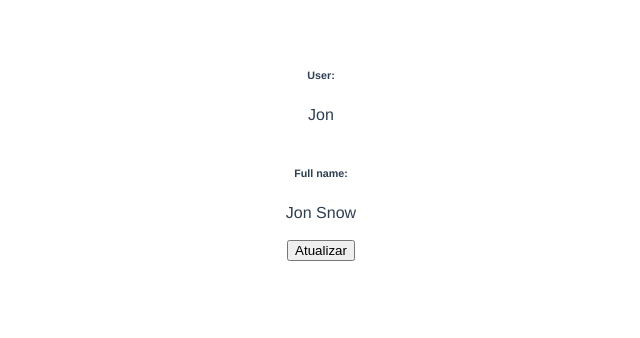
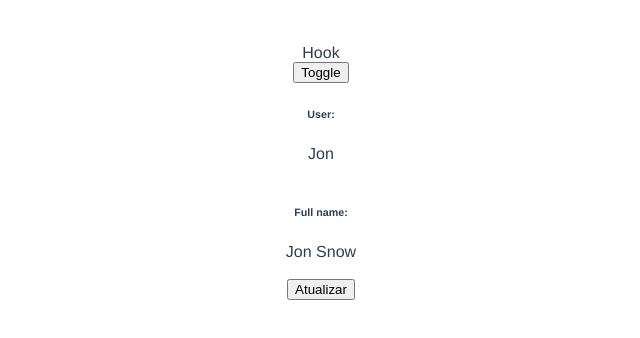
Before and after one commit to riicard0/vuejs, a Vue app in the folder Curso (Tiago Matos - YouTube)/app/: page / in a window 1280 px wide. Shown: the top 338 px of the page, without its empty margins (319-959 px from the left). Built offline with nearby package versions, Linux system fonts and the light colour scheme.

Commit message:
:up: Composition API: LifeCycle Hooks

```diff
--- a/Curso (Tiago Matos - YouTube)/app/src/App.vue
+++ b/Curso (Tiago Matos - YouTube)/app/src/App.vue
@@ -1,7 +1,12 @@
 <template>
   <div>
+    <br><br>
 
-    <br><br>
+    <AppHook v-if="showAppHook" />
+
+    <button @click="showAppHook = !showAppHook">
+      Toggle
+    </button>
 
     <h6>User:</h6>
     {{ user.first_name }}
@@ -20,11 +25,13 @@
 
 <script>
 import { ref, computed, watch } from 'vue';
+import AppHook from '@/components/AppHook.vue'
 
 export default {
   name: 'App',
 
   components: {
+    AppHook
   },
 
   setup() {
@@ -32,6 +39,8 @@ export default {
       first_name: 'Jon',
       last_name: 'Snow'
     })
+
+    const showAppHook = ref(true)
 
     const fullName = computed(() => `${user.value.first_name} ${user.value.last_name}`)
 
@@ -43,7 +52,8 @@ export default {
 
     return {
       user,
-      fullName
+      fullName,
+      showAppHook
     }
   }
 }
--- /dev/null
+++ b/Curso (Tiago Matos - YouTube)/app/src/components/AppHook.vue
@@ -0,0 +1,35 @@
+<template>
+  <div>
+    Hook
+  </div>
+</template>
+
+<script>
+import {
+  onBeforeMount,
+  onMounted,
+  onBeforeUnmount,
+  onUnmounted
+} from 'vue';
+
+export default {
+  setup() {
+    onBeforeMount(() => {
+      console.log('onBeforeMount');
+    })
+
+    onMounted(() => {
+      console.log('onMounted');
+    })
+
+    onBeforeUnmount(() => {
+      console.log('onBeforeUnmount');
+    })
+
+    onUnmounted(() => {
+      console.log('onUnmounted');
+    })
+  }
+}
+
+</script>
```
Also changed, not shown: 2 other files (tests, documents, lock files or other folders).
